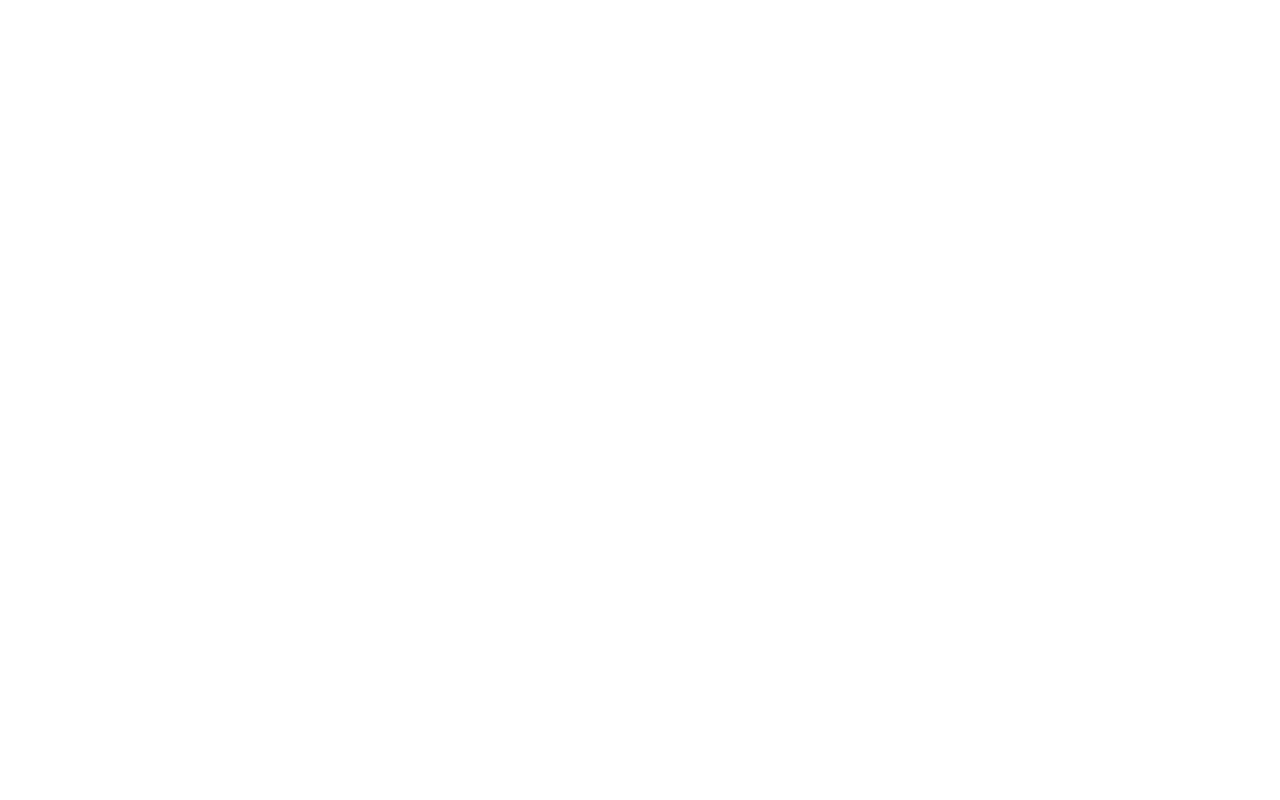
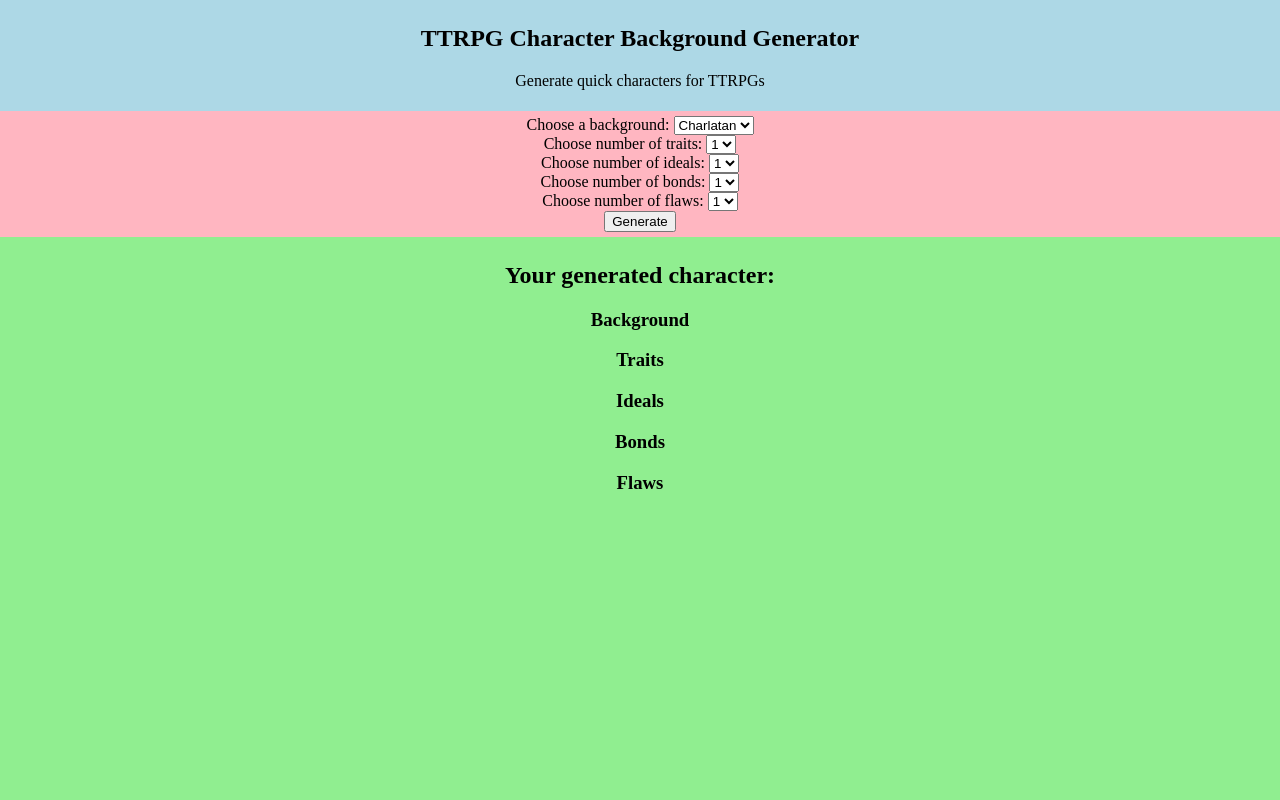
Before and after one commit to mvpaulastar/Background-generator-Vanilla, a plain HTML site: page index.html in a window 1280 px wide. Drawn offline with Linux system fonts and the light colour scheme.

Commit message:
Setup html skeleton, finished javascript coding

```diff
--- a/assets/css/style.css
+++ b/assets/css/style.css
@@ -0,0 +1,28 @@
+.wrapper, html, body{
+    height: 100%;
+    margin: 0;
+}
+
+.wrapper{
+    display: flex;
+    flex-direction: column;
+}
+
+header{
+    text-align: center;
+    background-color: lightblue;
+    padding: 5px;
+}
+
+.generator{
+    text-align: center;
+    background-color: lightpink;
+    padding: 5px;
+}
+
+.output{
+    text-align: center;
+    background-color: lightgreen;
+    flex: 2;
+    padding: 5px;
+}
--- /dev/null
+++ b/assets/data/backgrounds.json
@@ -0,0 +1,78 @@
+{
+    "backgrounds":[
+        {
+            "name": "Charlatan",
+            "traits": [
+                "I fall in and out of love easily, and am always pursuing someone.",
+                "I have a joke for every occasion, especially occasions where humor is inappropriate.",
+                "Flattery is my preferred trick for getting what I want.",
+                "I'm a born gambler who can't resist taking a risk for a potential payoff.",
+                "I lie about almost everything, even when there's no reason to.",
+                "Sarcasm and insults are my weapons of choice.",
+                "I keep multiple holy symbols on me and invoke whatever deity might come in useful at any given moment.",
+                "I pocket anything I see that might have some value."
+            ],
+            "ideals": [
+                "Independence. I am a free spirit—no one tells me what to do. (Chaotic)",
+                "Fairness. I never target people who can't afford to lose a few coins. (Lawful)",
+                "Charity. I distribute the money I acquire to the people who really need it. (Good)",
+                "Creativity. I never run the same con twice. (Chaotic)",
+                "Friendship. Material goods come and go. Bonds of friendship last forever. (Good)",
+                "Aspiration. I'm determined to make something of myself. (Any)"
+            ],
+            "bonds": [
+                "I fleeced the wrong person and must work to ensure that this individual never crosses paths with me or those I care about.",
+                "I owe everything to my mentor—a horrible person who's probably rotting in jail somewhere.",
+                "Somewhere out there, I have a child who doesn't know me. I'm making the world better for him or her.",
+                "I come from a noble family, and one day I'll reclaim my lands and title from those who stole them from me.",
+                "A powerful person killed someone I love. Some day soon, I'll have my revenge.",
+                "I swindled and ruined a person who didn't deserve it. I seek to atone for my misdeeds but might never be able to forgive myself."
+            ],
+            "flaws": [
+                "I can't resist a pretty face.",
+                "I'm always in debt. I spend my ill-gotten gains on decadent luxuries faster than I bring them in.",
+                "I'm convinced that no one could ever fool me the way I fool others.",
+                "I'm too greedy for my own good. I can't resist taking a risk if there's money involved.",
+                "I can't resist swindling people who are more powerful than me.",
+                "I hate to admit it and will hate myself for it, but I'll run and preserve my own hide if the going gets tough."
+            ]
+        },
+        {
+            "name": "Noble",
+            "traits":[
+                "My eloquent flattery makes everyone I talk to feel like the most wonderful and important person in the world.",
+                "The common folk love me for my kindness and generosity.",
+                "No one could doubt by looking at my regal bearing that I am a cut above the unwashed masses.",
+                "I take great pains to always look my best and follow the latest fashions.",
+                "I don't like to get my hands dirty, and I won't be caught dead in unsuitable accommodations.",
+                "Despite my noble birth, I do not place myself above other folk. We all have the same blood.",
+                "My favor, once lost, is lost forever.",
+                "If you do me an injury, I will crush you, ruin your name, and salt your fields."
+            ],
+            "ideals":[
+                "Respect. Respect is due to me because of my position, but all people regardless of station deserve to be treated with dignity. (Good)",
+                "Responsibility. It is my duty to respect the authority of those above me, just as those below me must respect mine. (Lawful)",
+                "Independence. I must prove that I can handle myself without coddling from my family. (Chaotic)",
+                "Power. If I can attain more power, no one will tell me what to do. (Evil)",
+                "Family. Blood runs thicker than water. (Any)",
+                "Noble Obligation. It is my duty to protect and care for the people beneath me. (Good)"
+            ],
+            "bonds":[
+                "I will face any challenge to win the approval of my family.",
+                "My house's alliance with another noble family must be sustained at all costs.",
+                "Nothing is more important than the other members of my family.",
+                "I am in love with the heir of a family that my family despises.",
+                "My loyalty to my sovereign is unwavering.",
+                "The common folk must see me as a hero of the people."
+            ],
+            "flaws":[
+                "I secretly believe that everyone is beneath me.",
+                "I hide a truly scandalous secret that could ruin my family forever.",
+                "I too often hear veiled insults and threats in every word addressed to me, and I'm quick to anger.",
+                "I have an insatiable desire for carnal pleasures.",
+                "In fact, the world does revolve around me.",
+                "By my words and actions, I often bring shame to my family."
+            ]
+        }
+    ]
+}
--- a/assets/js/script.js
+++ b/assets/js/script.js
@@ -0,0 +1,123 @@
+const jsonUrl = "assets/data/backgrounds.json";
+let currSelection;
+
+/*Fetch data from json file
+ * Expected to be local data thus lack of handling
+ **/
+async function fetchData(url) {
+  try {
+    const response = await fetch(url);
+    return await response.json();
+  } catch (e) {
+    console.log(e);
+    throw e;
+  }
+}
+
+/*Fills selection based on how many entries offered by selected background*/
+function populateSelect(data, selectId) {
+  const select = document.getElementById(selectId);
+  select.innerHTML = "";
+  for (i = 1; i < data.length + 1; i++) {
+    let opt = document.createElement("option");
+    opt.value = i;
+    opt.innerHTML = i;
+    select.append(opt);
+  }
+}
+
+/*Updates background selection when user changes background selections*/
+async function updateSelect() {
+  const data = await fetchData(jsonUrl);
+  const selection = document.getElementById("backgrounds").value;
+
+  let background = data.backgrounds.find((el) => el.name === selection);
+
+  populateSelect(background["traits"], "traits");
+  populateSelect(background["ideals"], "ideals");
+  populateSelect(background["bonds"], "bonds");
+  populateSelect(background["flaws"], "flaws");
+
+  currSelection = background;
+}
+
+/*Initial db pull to populate backgrounds selection*/
+async function initData() {
+  const data = await fetchData(jsonUrl);
+  const backgrounds = document.getElementById("backgrounds");
+
+  data.backgrounds.map((background) => {
+    let opt = document.createElement("option");
+    opt.value = background["name"];
+    opt.innerHTML = background["name"];
+    backgrounds.append(opt);
+  });
+
+  populateSelect(data.backgrounds[0]["traits"], "traits");
+  populateSelect(data.backgrounds[0]["ideals"], "ideals");
+  populateSelect(data.backgrounds[0]["bonds"], "bonds");
+  populateSelect(data.backgrounds[0]["flaws"], "flaws");
+
+  currSelection = data.backgrounds[0];
+}
+
+/*Randomly rolls up an array of background entries, No duplicates*/
+function randomlyRollData(numRolls, rollingEntry) {
+  let rolls = [];
+  const currSelectedCopy = currSelection[rollingEntry].map((x) => x); //Clone array to prevent overwriting
+  for (let i = 0; i < parseInt(numRolls); i++) {
+    rolledNumber = Math.floor(Math.random() * currSelectedCopy.length);
+    entry = currSelectedCopy[rolledNumber];
+    rolls.push(entry);
+
+    currSelectedCopy.splice(rolledNumber, 1);
+  }
+  return rolls;
+}
+
+/*Generates an HTML output of a randomly generated background entry string array*/
+function generateHTMLOutput(elementId, generatedStrArr) {
+  const output = document.getElementById(elementId);
+
+  for (let i = 0; i < generatedStrArr.length; i++) {
+    output.innerHTML += "<p>" + generatedStrArr[i] + "</p>";
+  }
+}
+
+/*Clears previously generated entries*/
+function clearAllHTMLOutputs() {
+  document.getElementById("chosen-traits").innerHTML = "";
+  document.getElementById("chosen-ideals").innerHTML = "";
+  document.getElementById("chosen-bonds").innerHTML = "";
+  document.getElementById("chosen-flaws").innerHTML = "";
+}
+
+/*Runs the entire generate background process*/
+function generateBackground(form) {
+  clearAllHTMLOutputs();
+  const formData = new FormData(form);
+
+  document.getElementById("chosen-background").innerHTML =
+    "<p>" + formData.get("backgrounds") + "</p>";
+
+  const generatedTraits = randomlyRollData(formData.get("traits"), "traits");
+  const generatedIdeals = randomlyRollData(formData.get("ideals"), "ideals");
+  const generatedBonds = randomlyRollData(formData.get("bonds"), "bonds");
+  const generatedFlaws = randomlyRollData(formData.get("flaws"), "flaws");
+
+  generateHTMLOutput("chosen-traits", generatedTraits);
+  generateHTMLOutput("chosen-ideals", generatedIdeals);
+  generateHTMLOutput("chosen-bonds", generatedBonds);
+  generateHTMLOutput("chosen-flaws", generatedFlaws);
+}
+
+initData();
+document.getElementById("backgrounds").addEventListener("change", updateSelect);
+document.getElementById("generator-form").addEventListener(
+  "submit",
+  (e) => {
+    e.preventDefault();
+    generateBackground(e.target);
+  },
+  false
+);
--- a/index.html
+++ b/index.html
@@ -4,9 +4,73 @@
     <meta charset="UTF-8">
     <meta http-equiv="X-UA-Compatible" content="IE=edge">
     <meta name="viewport" content="width=device-width, initial-scale=1.0">
-    <title>Document</title>
+    <link rel="stylesheet" href="assets/css/style.css">
+    <title>Character Generator</title>
 </head>
 <body>
+    <div class="wrapper">
+        <header>
+            <h2>TTRPG Character Background Generator</h2>
+            <p>Generate quick characters for TTRPGs</p>
+        </header>
 
+        <section class="generator">
+            <form id="generator-form">
+                <div class="container">
+                    <label for="backgrounds">Choose a background:</label>
+                    <select name="backgrounds" id="backgrounds">
+                    </select>
+                </div>
+
+                <div class="container">
+                    <label for="traits">Choose number of traits:</label>
+                    <select name="traits" id = "traits">
+                    </select>
+                </div>
+
+                <div class="container">
+                    <label for="ideals">Choose number of ideals:</label>
+                    <select name="ideals" id = "ideals">
+                    </select>
+                </div>
+
+                <div class="container">
+                    <label for="bonds">Choose number of bonds:</label>
+                    <select name="bonds" id = "bonds">
+                    </select>
+                </div>
+
+                <div class="container">
+                    <label for="flaws">Choose number of flaws:</label>
+                    <select name="flaws" id = "flaws">
+                    </select>
+                </div>
+                <input type="submit" name="submit" value="Generate">
+            </form>
+        </section>
+
+        <section class="output">
+            <h2>Your generated character:</h2>
+            <h3>Background</h3>
+            <div id="chosen-background"></div>
+            <div class="container">
+                <h3>Traits</h3>
+                <div id="chosen-traits"></div>
+            </div>
+            <div class="container">
+                <h3>Ideals</h3>
+                <div id="chosen-ideals"></div>
+            </div>
+            <div class="container">
+                <h3>Bonds</h3>
+                <div id="chosen-bonds"></div>
+            </div>
+            <div class="container">
+                <h3>Flaws</h3>
+                <div id="chosen-flaws"></div>
+            </div>
+        </section>
+    </div>
+    <script src="assets/js/script.js"></script>
 </body>
 </html>
```
